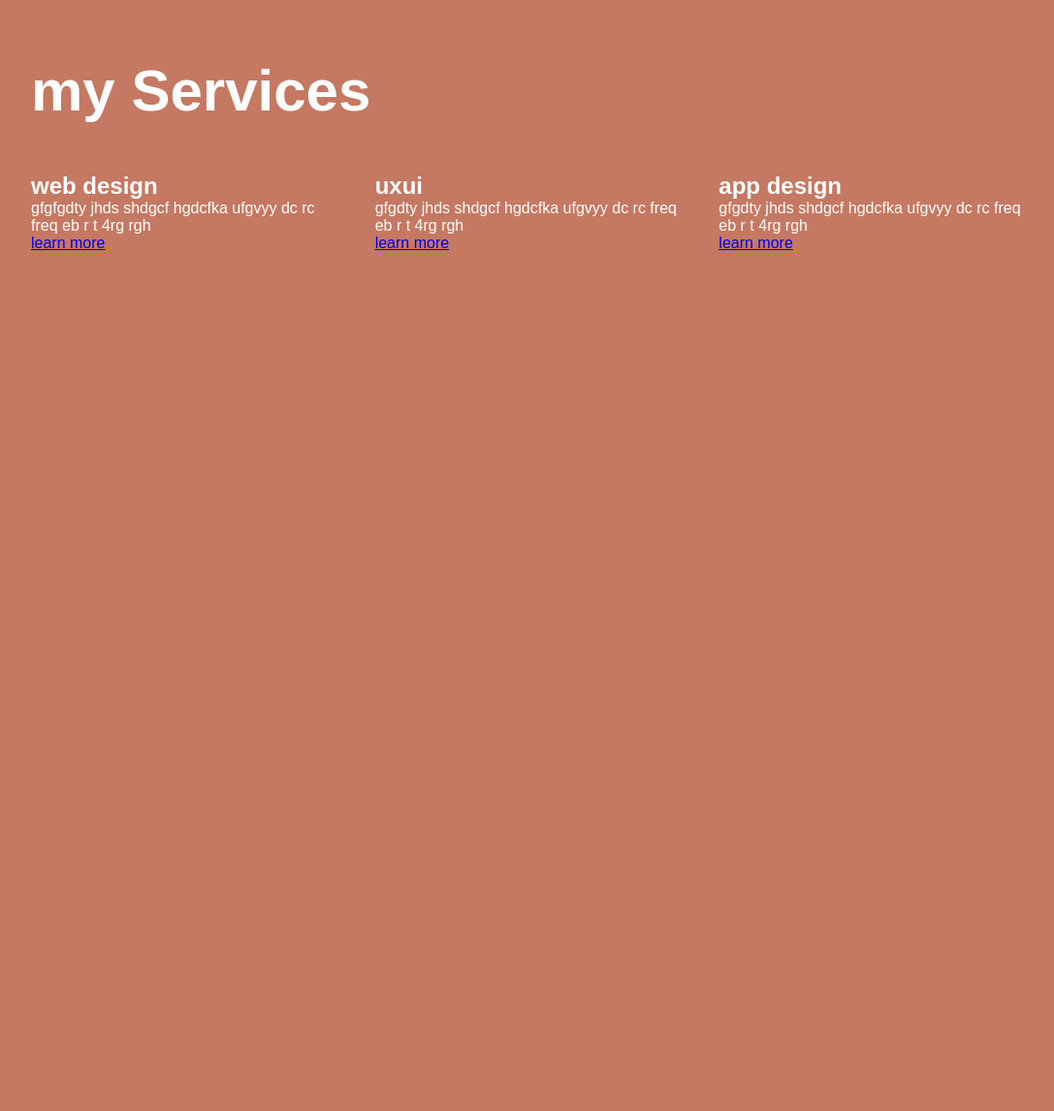
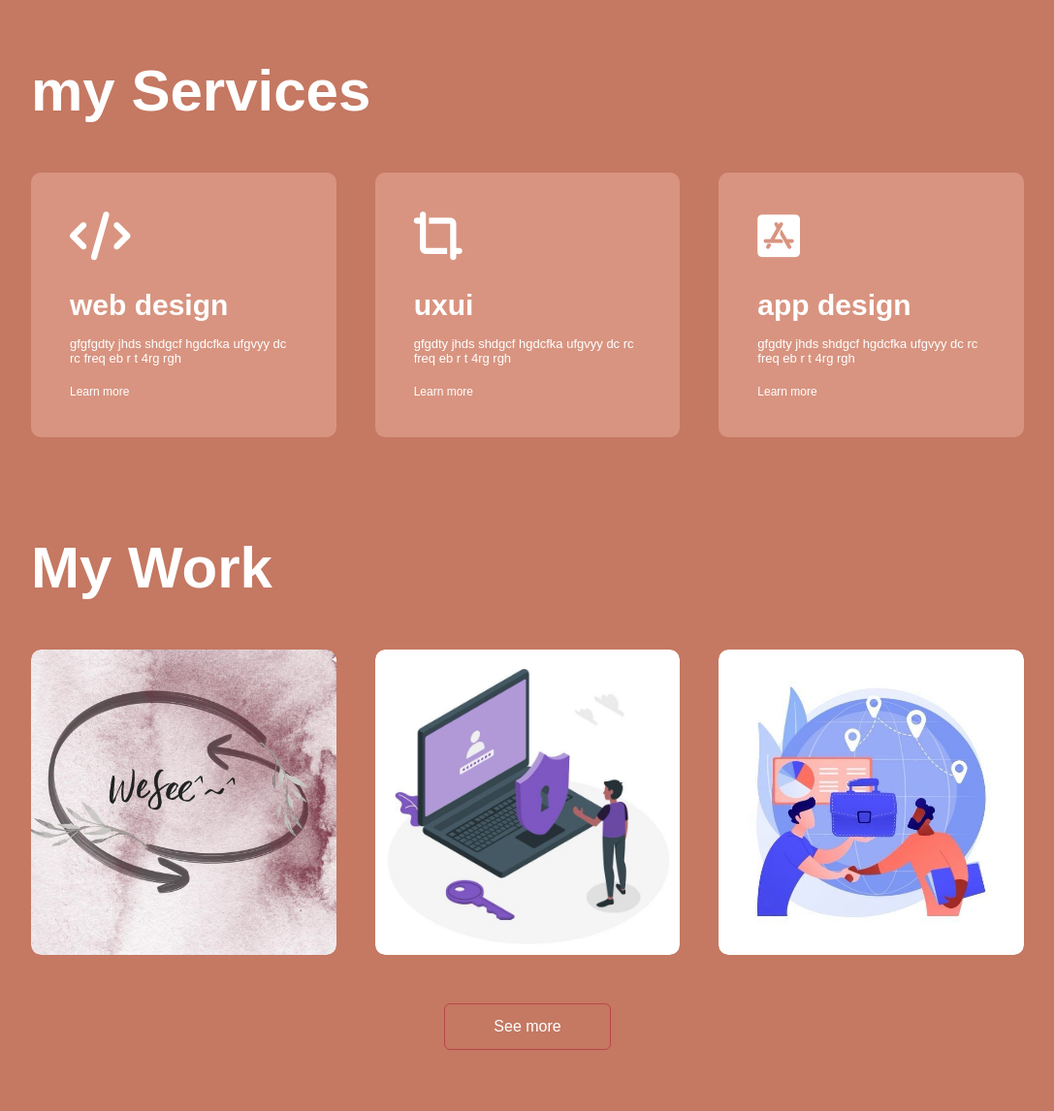
Before and after one commit to HamsaCS/HamsaCS.github.io, a plain HTML site: page Index.html in a window 1280 px wide. Shown: the part 1346-2492 px from the top of the page at 97% size, without its empty margins (96-1183 px from the left). Before the commit the page ends 1646 px from the top, so only its background shows below. Drawn offline with Linux system fonts and the light colour scheme.

Commit message:
70% done

```diff
--- a/Index.html
+++ b/Index.html
@@ -6,6 +6,7 @@
     <meta name="viewport" content="width=device-width, initial-scale=1.0">
     <title>Personal portfolio website</title>
     <link rel="stylesheet" href="style.css">
+    <script src="https://kit.fontawesome.com/ea0f4f62d2.js" crossorigin="anonymous"></script>
 </head>
 <body>
     <div id="header">
@@ -74,23 +75,65 @@
         <h1 class="sub-title">my Services</h1>
         <div class="services-list">
             <div>
+                <i class="fa-solid fa-code"></i>
                 <h2>web design</h2>
                 <p>gfgfgdty jhds shdgcf hgdcfka ufgvyy dc rc freq eb r t 4rg rgh</p>
-                <a href="#">learn more</a>
+                <a href="#">Learn more</a>
             </div>
             <div>
+                <i class="fa-solid fa-crop-simple"></i>
                 <h2>uxui</h2>
                 <p>gfgdty jhds shdgcf hgdcfka ufgvyy dc rc freq eb r t 4rg rgh</p>
-                <a href="#">learn more</a>
+                <a href="#">Learn more</a>
             </div>
             <div>
+                <i class="fa-brands fa-app-store-ios"></i>
                 <h2>app design</h2>
                 <p>gfgdty jhds shdgcf hgdcfka ufgvyy dc rc freq eb r t 4rg rgh</p>
-                <a href="#">learn more</a>
+                <a href="#">Learn more</a>
             </div>
         </div>
     </div>
 </div>
+<!---------------portfolio----------------->
+<div id="portfolio">
+    <div class="container">
+        <h1 class="sub-title">My Work</h1>
+        <div class="work-list">
+            <div class="work">
+                <img src="images/wesee.jpg">
+                <div class="layer">
+                    <h3>Wesee Chat Box</h3>
+                    <p>A simple chat box created using HTML and CSS.</p>
+                    <a href="#"><i class="fa-solid fa-arrow-up-right-from-square"></i></a>
+                </div>
+            </div>
+            <div class="work">
+                <img src="images/pw.jpg">
+                <div class="layer">
+                    <h3>Password Manager</h3>
+                    <p>A password manager is a software application designed ot securely store, manage, and auto-ll user credentials for various online accounts, thereby enhancing cyber-security and convenience for users.</p>
+                    <a href="#"><i class="fa-solid fa-arrow-up-right-from-square"></i></a>
+                </div>
+            </div>
+            <div class="work">
+                <img src="images/webi.jpg">
+                <div class="layer">
+                    <h3>Webi</h3>
+                    <p>A sample tools for creating website</p>
+                    <a href="#"><i class="fa-solid fa-arrow-up-right-from-square"></i></a>
+                </div>
+            </div>
+        </div>
+        <a href="#" class="btn">See more</a>
+
+    </div>
+</div>
+
+
+
+
+
 <script>
     var tablinks=document.getElementsByClassName("tab-links");
     var tabcontents=document.getElementsByClassName("tab-contents");
--- a/style.css
+++ b/style.css
@@ -138,3 +138,108 @@ nav ul li a:hover::after{
     grid-gap: 40px;
     margin-top: 50px;
 }
+.services-list div{
+    background: #d89480;
+    padding: 40px;
+    font-size: 13px;
+    font-weight: 300;
+    border-radius:10px ;
+    transition: background 0.5s,transform 0.5s;
+}
+.services-list div i{
+    font-size: 50px;
+    margin-bottom: 30px;
+}
+.services-list div h2{
+    font-size: 30px;
+    font-weight: 5oo;
+    margin-bottom: 15px;
+}
+.services-list div a{
+    text-decoration: none;
+    color: #fff;
+    font-size: 12px;
+    margin-top: 20px;
+    display: inline-block;
+}
+.services-list div:hover{
+    background: #6d1316;
+    transform: translate(-10px);
+}
+/*-------------portfolio-------*/
+#portfolio{
+    padding: 50px 0;
+
+}
+.work-list{
+    display: grid;
+    grid-template-columns: repeat(auto-fit,minmax(250px, 1fr));
+    grid-gap: 40px;
+    margin-top: 50px;
+}
+.work{
+    border-radius: 10px;
+    position: relative;
+    overflow: hidden;
+}
+.work img{
+    width: 100%;
+    border-radius: 10px;
+    display: block;
+    transition: transform 0.5s;
+}
+.layer{
+    width: 100%;
+    height: 0;
+    background: linear-gradient(rgba(0,0,0,0.6), #6d1316);
+    border-radius: 10px;
+    position: absolute;
+    left: 0;
+    bottom: 0;
+    overflow: hidden;
+    display: flex;
+    align-items: center;
+    justify-content: center;
+    flex-direction: column;
+    padding: 0,40px;
+    text-align: center;
+    font-size: 14px;
+    transition: height 0.5s;
+}
+.layer h3{
+    font-weight: 500;
+    margin-bottom: 20px;
+}
+.layer a{
+    margin-top: 20px;
+    color: #ff004f;
+    text-decoration: none;
+    font-size: 18px;
+    line-height: 60px;
+    background: #fff;
+    width: 60px;
+    height: 60px;
+    border-radius: 50%;
+    text-align: center;
+}
+.work:hover img{
+    transform:scale(1.1);
+}
+.work:hover .layer{
+    height: 100%;
+
+}
+.btn{
+    display: block;
+    margin: 50px auto;
+    width: fit-content;
+    border: 1px solid #B9464a;
+    padding: 14px 50px;
+    border-radius: 6px;
+    text-decoration: none;
+    color: #fff;
+    transition: background 0.5s;
+}
+.btn:hover{
+    background: #B9464a;
+}
```
Also changed, not shown: images/pw.jpg (added), images/webi.jpg (added), images/wesee.jpg (added).
